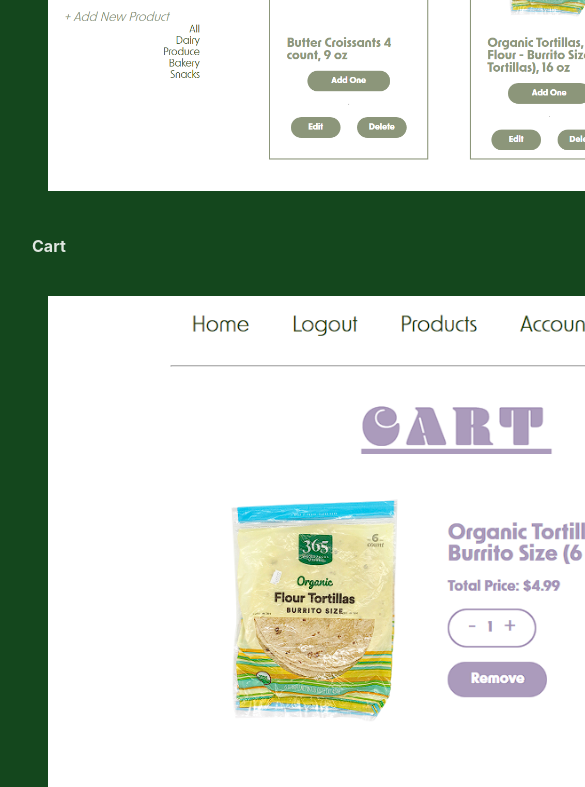
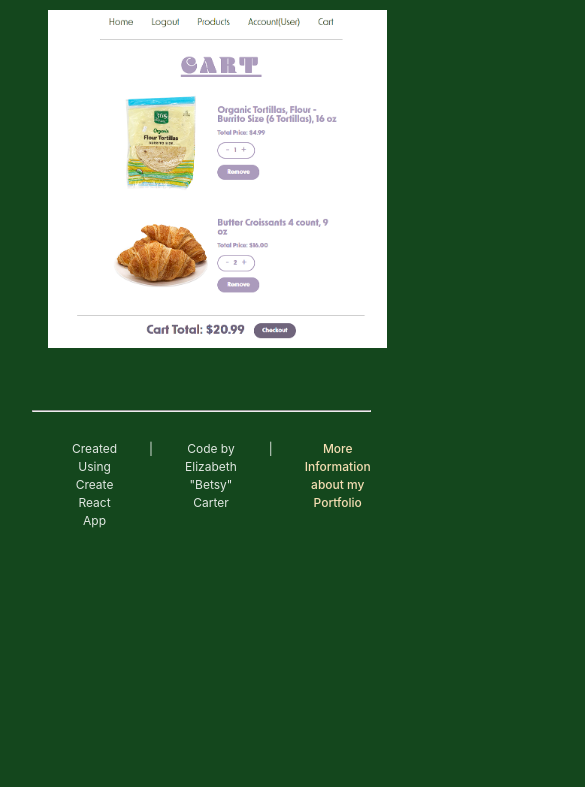
Before and after one commit to betsymariecarter/betsy-coding-portfolio, a JavaScript app: page /hopmart in a window 390 px wide. Shown: the part 1798-2585 px from the top of the page, 585 px wide, since content can reach past the window. After the commit the page ends 2372 px from the top, so only its background shows below. Built offline with nearby package versions, Linux system fonts and the light colour scheme; the HTML template or start-up script is replaced by a standard one.

Commit message:
added some responsive styling

```diff
--- a/src/index.css
+++ b/src/index.css
@@ -191,10 +191,13 @@
 color: #dfe6a8;
 }
 
-@media screen and (max-width: 1370px) {
+@media screen and (max-width: 100rem) {
   .grid {
     display: flex;
     flex-flow: column wrap;
     gap: 2em;
   }
+  .website img {
+    width: 100%;
+  }
 }
```
